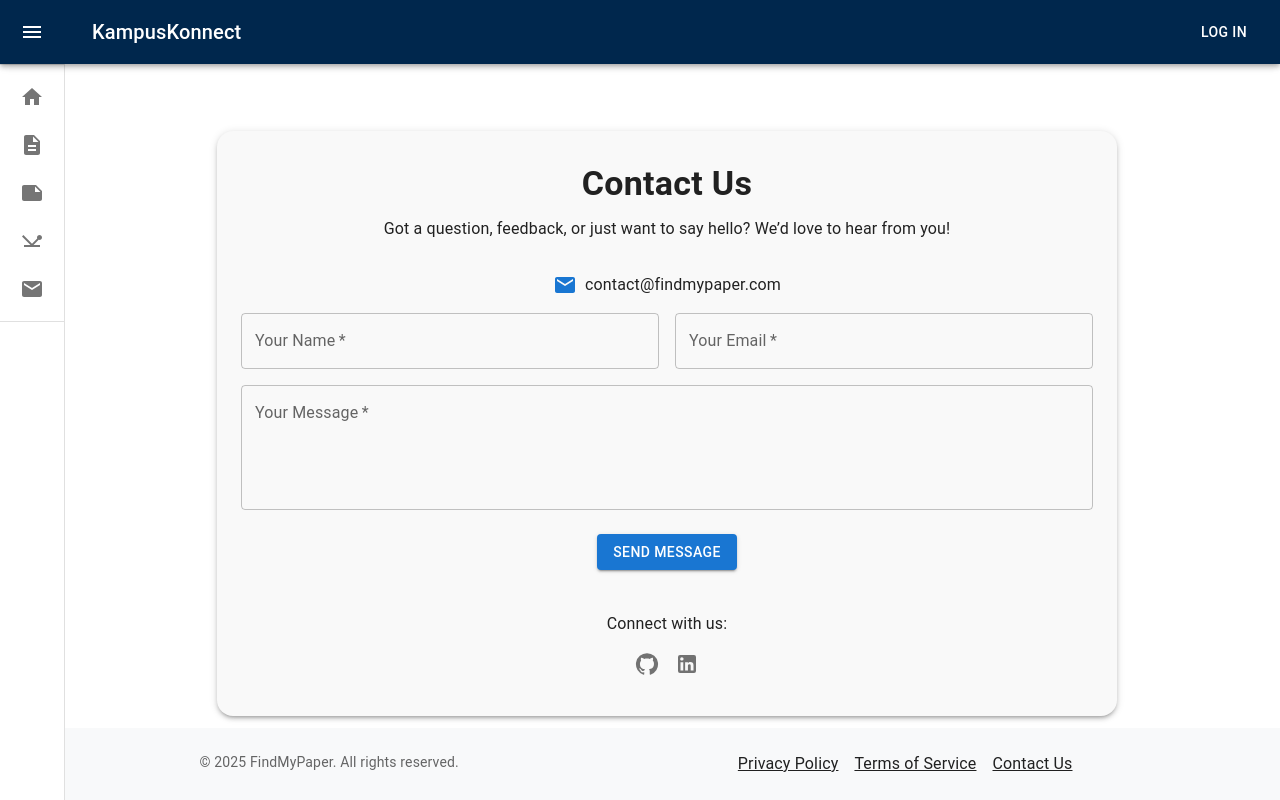
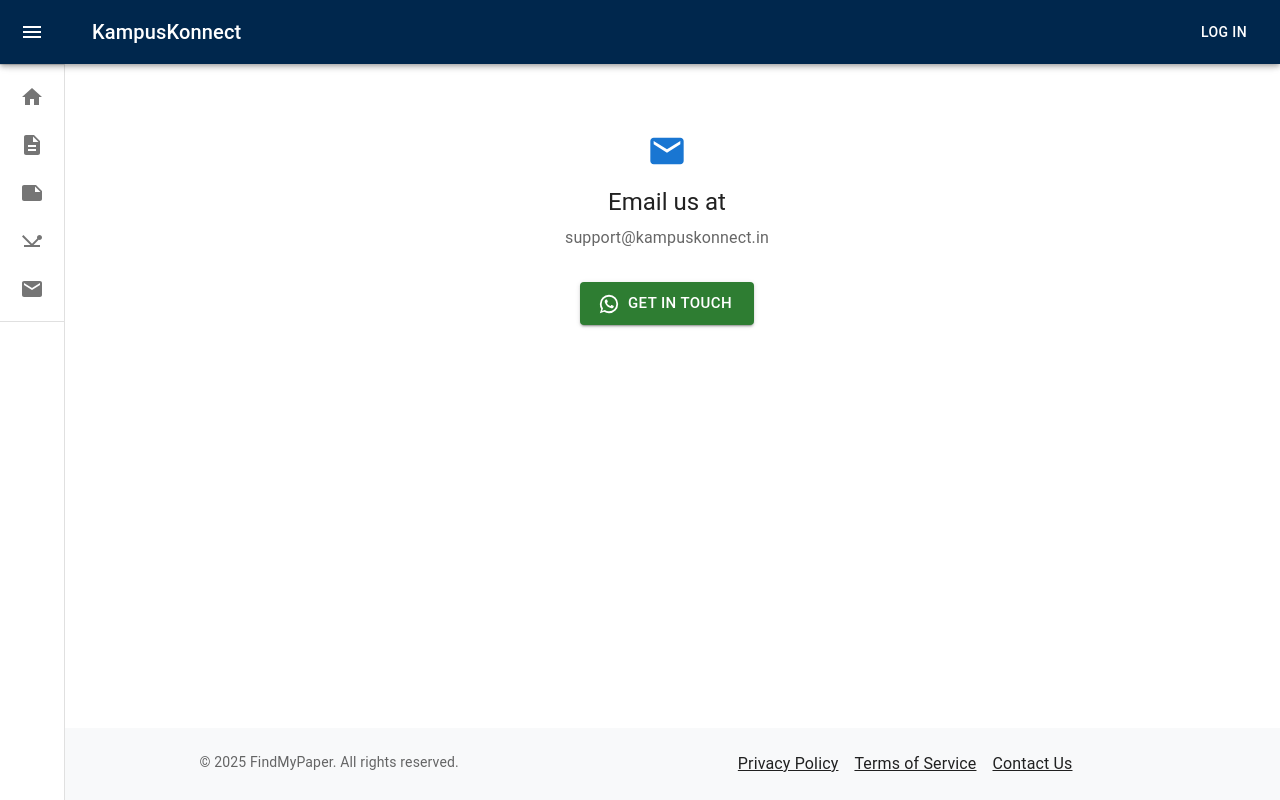
Before and after one commit to SahilSoni27/FindMyPaper-Frontent, a React (Vite) app: page /contactus in a window 1280 px wide. Shown: the top 800 px of the page. Built offline with nearby package versions, Linux system fonts and the light colour scheme.

Commit message:
Update ContactUs.jsx

```diff
--- a/src/components/ContactUs.jsx
+++ b/src/components/ContactUs.jsx
@@ -1,83 +1,36 @@
 import React from "react";
-import {
-  Container,
-  Typography,
-  Box,
-  TextField,
-  Button,
-  Grid,
-  IconButton,
-} from "@mui/material";
+import { Box, Button, Typography, Container } from "@mui/material";
 import EmailIcon from "@mui/icons-material/Email";
-import GitHubIcon from "@mui/icons-material/GitHub";
-import LinkedInIcon from "@mui/icons-material/LinkedIn";
+import WhatsAppIcon from "@mui/icons-material/WhatsApp";
 import Footer from "./Footer";
 
 const ContactUs = () => {
+  // Replace with your WhatsApp number (include country code, no '+' sign)
+  const phoneNumber = "919428235545";
+  const message = encodeURIComponent("Hi! I'm interested in KampusKonnect and would like to get in touch.");
+  const whatsappLink = `https://wa.me/${phoneNumber}?text=${message}`;
+
   return (
     <>
-      <Container
-        maxWidth="md"
-        sx={{
-          mt: 8,
-          mb: 8,
-          padding: 4,
-          borderRadius: 4,
-          boxShadow: 3,
-          backgroundColor: "#f9f9f9",
-        }}
-      >
-        <Typography variant="h4" fontWeight={600} gutterBottom textAlign="center">
-          Contact Us
+      <Container maxWidth="sm" sx={{ textAlign: "center", py: 8 }}>
+        <EmailIcon sx={{ fontSize: 40, color: "primary.main", mb: 1 }} />
+        <Typography variant="h5" gutterBottom>
+          Email us at
+        </Typography>
+        <Typography variant="body1" color="text.secondary" sx={{ mb: 4 }}>
+          support@kampuskonnect.in
         </Typography>
 
-        <Typography variant="body1" textAlign="center" mb={4}>
-          Got a question, feedback, or just want to say hello? We’d love to hear from you!
-        </Typography>
-
-        <Box display="flex" alignItems="center" justifyContent="center" mb={2}>
-          <EmailIcon sx={{ mr: 1 }} color="primary" />
-          <Typography variant="body1">contact@findmypaper.com</Typography>
-        </Box>
-
-        <Box component="form" noValidate autoComplete="off">
-          <Grid container spacing={2}>
-            <Grid item xs={12} sm={6}>
-              <TextField label="Your Name" fullWidth required />
-            </Grid>
-            <Grid item xs={12} sm={6}>
-              <TextField label="Your Email" fullWidth required />
-            </Grid>
-            <Grid item xs={12}>
-              <TextField
-                label="Your Message"
-                fullWidth
-                required
-                multiline
-                rows={4}
-              />
-            </Grid>
-          </Grid>
-
-          <Box textAlign="center" mt={3}>
-            <Button variant="contained" color="primary">
-              Send Message
-            </Button>
-          </Box>
-        </Box>
-
-        {/* Social Links */}
-        <Box mt={5} textAlign="center">
-          <Typography variant="subtitle1" gutterBottom>
-            Connect with us:
-          </Typography>
-          <IconButton href="https://github.com/yourgithub" target="_blank">
-            <GitHubIcon />
-          </IconButton>
-          <IconButton href="https://linkedin.com/in/yourlinkedin" target="_blank">
-            <LinkedInIcon />
-          </IconButton>
-        </Box>
+        <Button
+          variant="contained"
+          color="success"
+          size="large"
+          startIcon={<WhatsAppIcon />}
+          href={whatsappLink}
+          target="_blank"
+        >
+          Get in Touch
+        </Button>
       </Container>
 
       <Footer />
```
